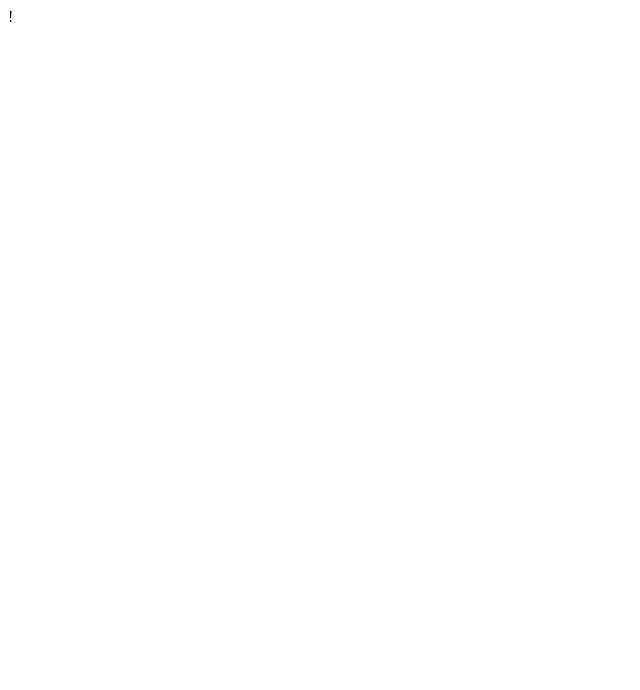
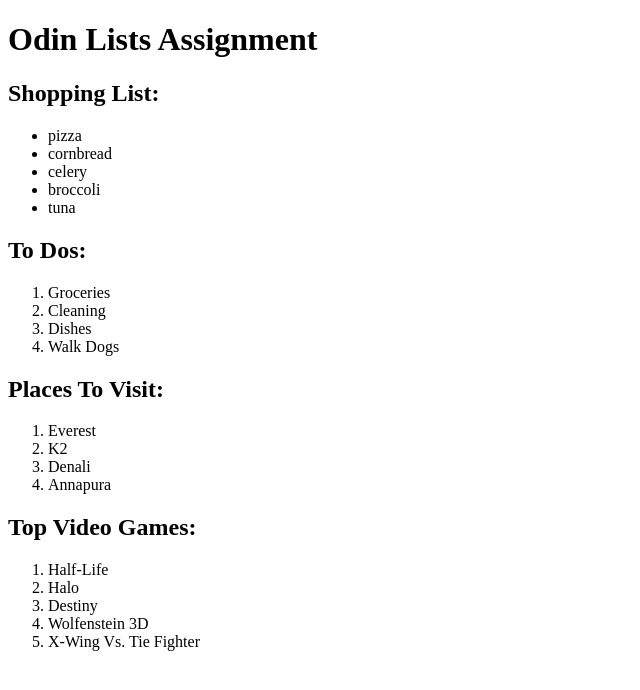
Before and after one commit to djcartwrightweb/odin-foundations-html-lists, a plain HTML site: page index.html in a window 1280 px wide. Shown: the whole page, without its empty margins (0-640 px from the left). Drawn offline with Linux system fonts and the light colour scheme.

Commit message:
finished

```diff
--- a/index.html
+++ b/index.html
@@ -1,11 +1,47 @@
-!
-
 <!DOCTYPE html>
 <html>
     <head>
         <title>HTML lists odin</title>
     </head>
     <body>
-
+        <h1>Odin Lists Assignment</h1>
+        <div>
+            <h2>Shopping List:</h2>
+            <ul>
+                <li>pizza</li>
+                <li>cornbread</li>
+                <li>celery</li>
+                <li>broccoli</li>
+                <li>tuna</li>
+            </ul>
+        </div>
+        <div>
+            <h2>To Dos:</h2>
+            <ol>
+                <li>Groceries</li>
+                <li>Cleaning</li>
+                <li>Dishes</li>
+                <li>Walk Dogs</li>
+            </ol>
+        </div>
+        <div>
+            <h2>Places To Visit:</h2>
+            <ol>
+                <li>Everest</li>
+                <li>K2</li>
+                <li>Denali</li>
+                <li>Annapura</li>
+            </ol>
+        </div>
+        <div>
+            <h2>Top Video Games:</h2>
+            <ol>
+                <li>Half-Life</li>
+                <li>Halo</li>
+                <li>Destiny</li>
+                <li>Wolfenstein 3D</li>
+                <li>X-Wing Vs. Tie Fighter</li>
+            </ol>
+        </div>
     </body>
 </html>
```
